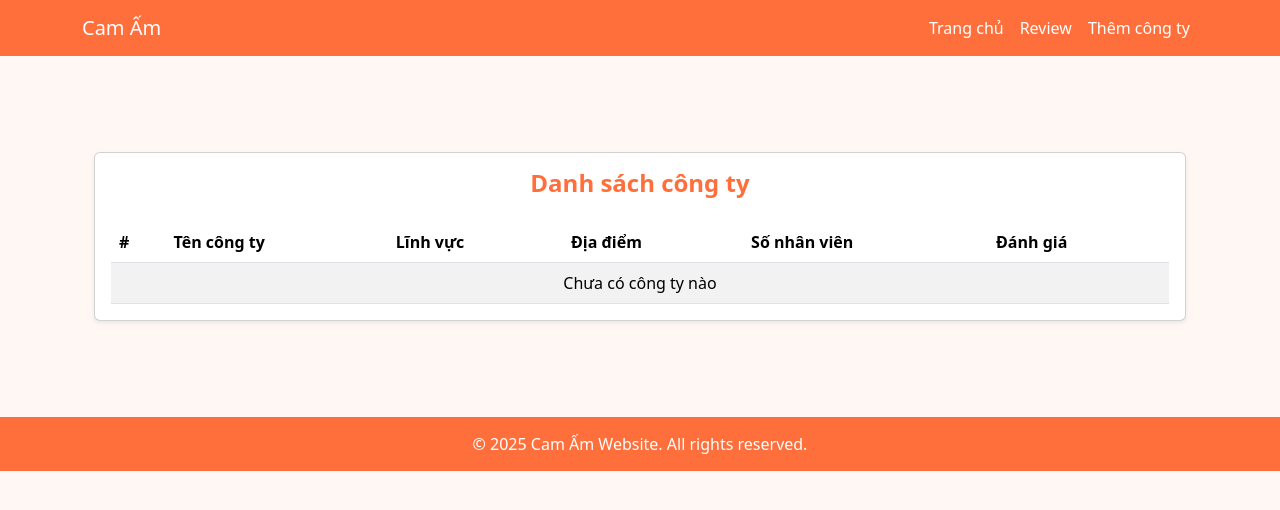
After one commit to 20labvn/erv, a Django app: page /company/view-company in a window 1280 px wide. The commit adds this page. Shown: the top 510 px of the page. Run offline with Django 5.2, Linux system fonts and the light colour scheme; data that the repository does not hold is empty; some libraries are stand-ins or nearby versions.

Commit message:
update code

```diff
--- a/company/models.py
+++ b/company/models.py
@@ -8,5 +8,8 @@ class Company(models.Model):
     image = models.ImageField(upload_to='company_images/', null=True, blank=True)  # Hình ảnh
     rating = models.DecimalField(max_digits=2, decimal_places=1, null=True, blank=True)  # Ví dụ 4.5 sao
 
+    created_at = models.DateTimeField(auto_now_add=True)  # thời gian tạo (chỉ set 1 lần)
+    updated_at = models.DateTimeField(auto_now=True)      # thời gian cập nhật (tự update mỗi lần save)
+
     def __str__(self):
         return self.name
--- a/company/urls.py
+++ b/company/urls.py
@@ -1,6 +1,7 @@
 from django.urls import path
-from .views import add_company
+from .views import add_company, view_company
 
 urlpatterns = [
+    path('view-company', view_company, name='view_company'),
     path('add-company', add_company, name='add_company'),
 ]
--- a/company/views.py
+++ b/company/views.py
@@ -1,12 +1,17 @@
 from django.shortcuts import render, redirect
 from .forms import CompanyForm
+from .models import Company
+
+def view_company(request):
+    companies = Company.objects.all()
+    return render(request, 'company/view-company.html', {'companies': companies})
 
 def add_company(request):
     if request.method == 'POST':
         form = CompanyForm(request.POST, request.FILES)
         if form.is_valid():
             form.save()
-            return redirect('')
+            return redirect('/')
     else:
         form = CompanyForm()
 
--- a/erv/settings.py
+++ b/erv/settings.py
@@ -51,6 +51,7 @@ MIDDLEWARE = [
     'django.middleware.csrf.CsrfViewMiddleware',
     'django.contrib.auth.middleware.AuthenticationMiddleware',
     'django.contrib.messages.middleware.MessageMiddleware',
+    'django.middleware.csrf.CsrfViewMiddleware',
     'django.middleware.clickjacking.XFrameOptionsMiddleware',
 ]
 
--- a/templates/base.html
+++ b/templates/base.html
@@ -43,7 +43,6 @@
     {% block extra_css %}{% endblock %}
 </head>
 <body>
-
     <nav class="navbar navbar-expand-lg">
         <div class="container">
             <a class="navbar-brand" href="#">Cam Ấm</a>
@@ -53,8 +52,8 @@
             <div class="collapse navbar-collapse" id="navbarNav">
                 <ul class="navbar-nav ms-auto">
                     <li class="nav-item"><a class="nav-link" href="#">Trang chủ</a></li>
-          <li class="nav-item"><a class="nav-link" href="#">Dịch vụ</a></li>
-          <li class="nav-item"><a class="nav-link" href="#">Thêm công ty</a></li>
+                    <li class="nav-item"><a class="nav-link" href="#">Review</a></li>
+                    <li class="nav-item"><a class="nav-link" href="company/add-company">Thêm công ty</a></li>
                 </ul>
             </div>
         </div>
--- a/templates/company/add-company.html
+++ b/templates/company/add-company.html
@@ -9,7 +9,6 @@
 
   <form method="post" enctype="multipart/form-data" class="row g-3">
     {% csrf_token %}
-
     <div class="col-md-6">
       <label class="form-label">Tên công ty</label>
       {{ form.name }}
--- /dev/null
+++ b/templates/company/view-company.html
@@ -0,0 +1,53 @@
+{% extends "base.html" %}
+{% load static %}
+
+{% block title %}Danh sách công ty{% endblock %}
+
+{% block content %}
+<div class="container py-5">
+  <div class="row g-4">
+  <div class="col-12">
+    <div class="card shadow-sm rounded">
+      <div class="card-body">
+        <h4 class="fw-bold mb-4 text-center" style="color: var(--main-orange);">
+          Danh sách công ty
+        </h4>
+        <div class="table-responsive">
+          <table class="table table-striped table-hover align-middle mb-0">
+            <thead style="background-color: #ffead6; color: #e67300;">
+                      <tr>
+            <th>#</th>
+            <th>Tên công ty</th>
+            <th>Lĩnh vực</th>
+            <th>Địa điểm</th>
+            <th>Số nhân viên</th>
+            <th>Đánh giá</th>
+          </tr>
+
+            </thead>
+            <tbody>
+                      {% for company in companies %}
+          <tr>
+            <td scope="row">{{ forloop.counter }}</td>
+            <td>{{ company.name }}</td>
+            <td>{{ company.industry }}</td>
+            <td>{{ company.location }}</td>
+            <td>{{ company.employee_count }}</td>
+            <td>{{ company.rating }}</td>
+          </tr>
+          {% empty %}
+          <tr>
+            <td colspan="6" class="text-center">Chưa có công ty nào</td>
+          </tr>
+          {% endfor %}
+            </tbody>
+          </table>
+        </div>
+      </div>
+    </div>
+  </div>
+</div>
+
+</div>
+
+{% endblock %}
```
Also changed, not shown: company/admin.py (+7 -0 lines), company/migrations/0002_company_created_at_company_updated_at.py (added), company_images/Hidden_Figures.jpg (added), company_images/Hidden_Figures_fUQwgm4.jpg (added), company_images/Screenshot_from_2025-08-17_21-43-34.png (added). Lines whose indentation alone changed are shown as unchanged.
